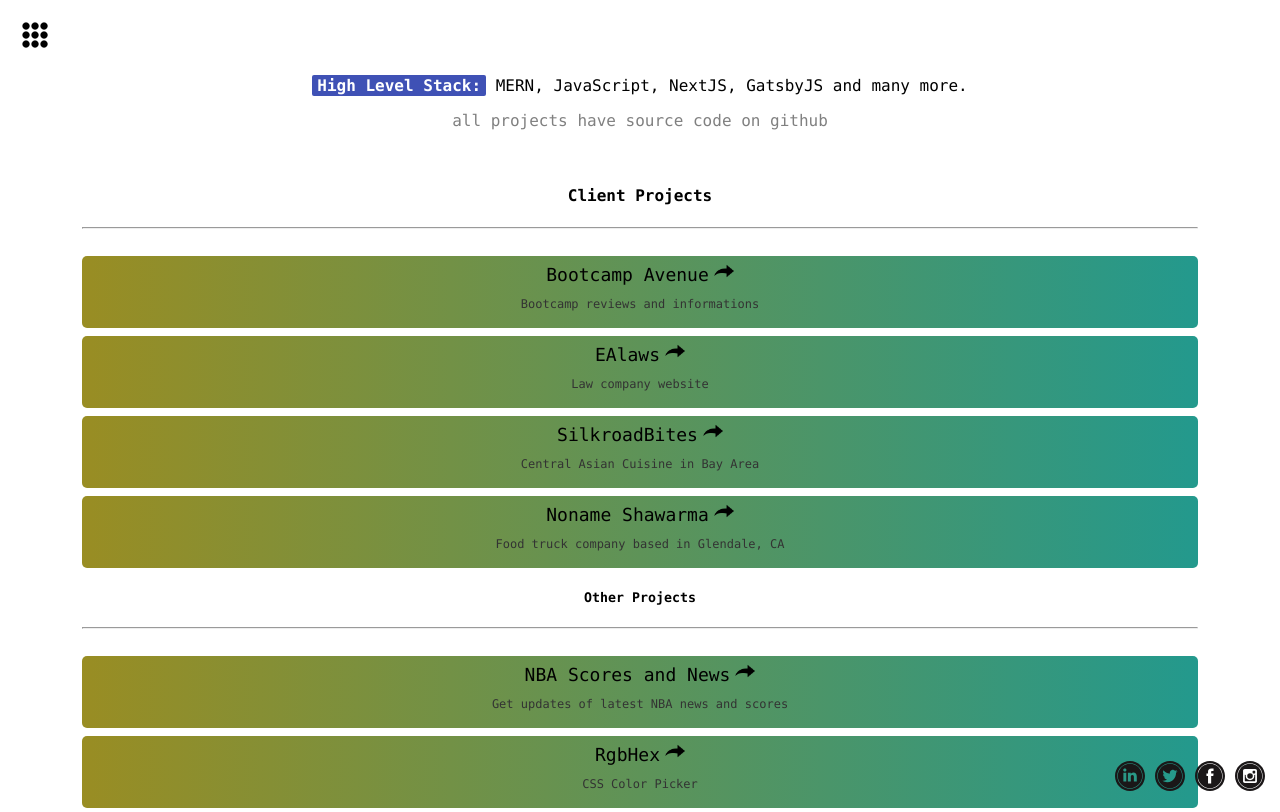
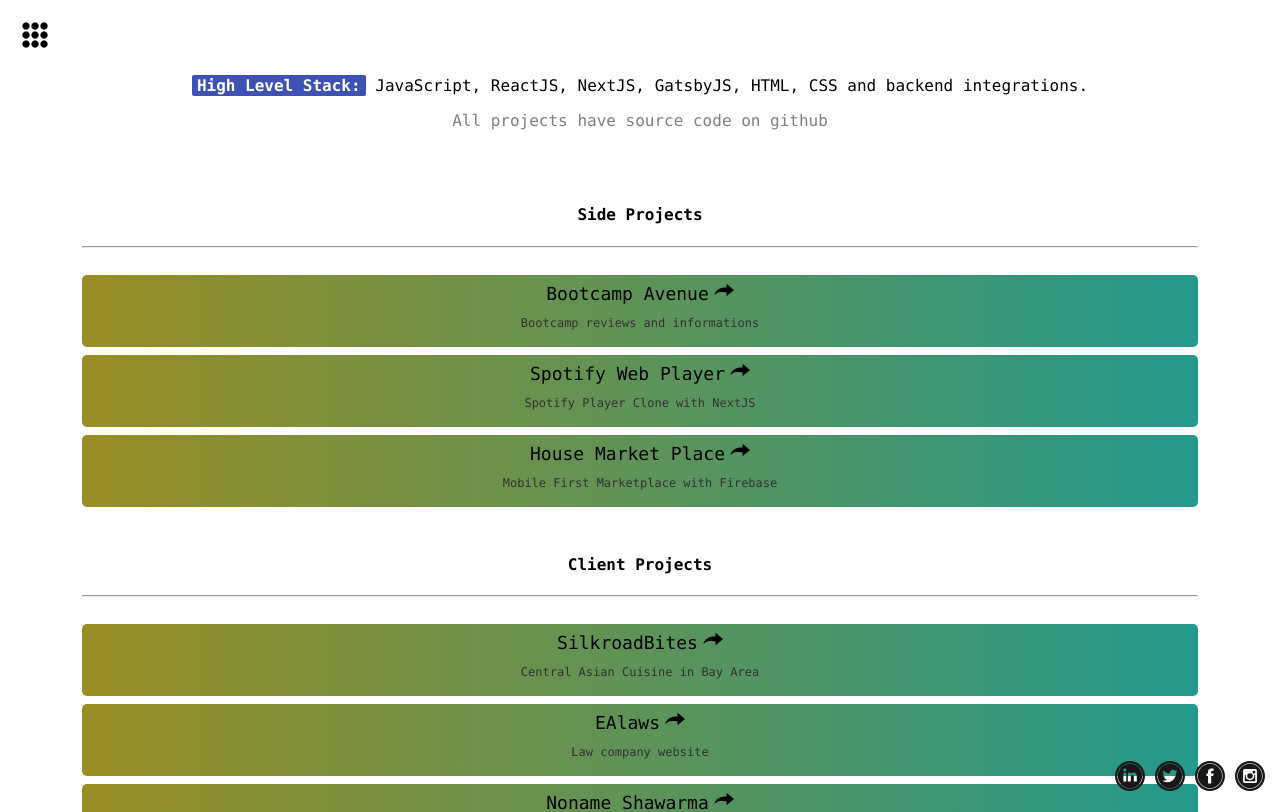
Before and after one commit to urakymzhan/personal-site, a React (Create React App) app: page /projects in a window 1280 px wide. Shown: the top 812 px of the page. Built offline with nearby package versions, Linux system fonts and the light colour scheme.

Commit message:
projects added

```diff
--- a/src/components/dynamic/Sidebar.jsx
+++ b/src/components/dynamic/Sidebar.jsx
@@ -1,10 +1,10 @@
-import React from "react";
-import { Link } from "react-router-dom";
-import profile from "../../assets/profile.jpeg";
-import { SideNav, Profile, ProfileImage, SideNavBlogTitles } from "./styled";
+import React from 'react';
+import { Link } from 'react-router-dom';
+import profile from '../../assets/profile.jpeg';
+import { SideNav, Profile, ProfileImage, SideNavBlogTitles } from './styled';
 
 const bookshelf_url =
-  "https://www.goodreads.com/review/list/120002670-ulan-rakymzhanov?ref=nav_mybooks&shelf=read";
+  'https://www.goodreads.com/review/list/120002670-ulan-rakymzhanov?ref=nav_mybooks&shelf=read';
 
 const Sidebar = ({ open, setOpen }) => {
   return (
@@ -19,27 +19,27 @@
         </Link>
       </Profile>
       <SideNavBlogTitles>
+        <Link to="/projects" onClick={() => setOpen(!open)}>
+          <li>
+            <span role="img" aria-label="tools emoji">
+              🛠️
+            </span>{' '}
+            Projects
+          </li>
+        </Link>
         <Link to="/blogs" onClick={() => setOpen(!open)}>
           <li>
             <span role="img" aria-label="handwrite emoji">
               ✍🏻
-            </span>{" "}
-            Blogs{" "}
-          </li>
-        </Link>
-        <Link to="/projects" onClick={() => setOpen(!open)}>
-          <li>
-            <span role="img" aria-label="tools emoji">
-              🛠️
-            </span>{" "}
-            Projects
+            </span>{' '}
+            Blogs{' '}
           </li>
         </Link>
         <Link to="/videos" onClick={() => setOpen(!open)}>
           <li>
             <span role="img" aria-label="televison emoji">
               📺
-            </span>{" "}
+            </span>{' '}
             Teaching Videos
           </li>
         </Link>
@@ -47,7 +47,7 @@
           <li>
             <span role="img" aria-label="certificate emoji">
               📜
-            </span>{" "}
+            </span>{' '}
             Qualifications
           </li>
         </Link>
@@ -55,7 +55,7 @@
           <li>
             <span role="img" aria-label="bookshelf emoji">
               📚
-            </span>{" "}
+            </span>{' '}
             Bookshelf
           </li>
         </a>
--- a/src/components/static/Footer.jsx
+++ b/src/components/static/Footer.jsx
@@ -1,7 +1,7 @@
 import React from 'react';
 import { MainFooter } from './styled';
 
-const Footer = ({open}) => {
+const Footer = ({ open }) => {
   return (
     <MainFooter>
       <a
@@ -26,22 +26,14 @@
           alt="twitter"
         />
       </a>
-      <a
-        href="https://www.facebook.com/ulan13"
-        target="_blank"
-        rel="noopener noreferrer"
-      >
+      <a href="#" rel="noopener noreferrer">
         <img
           src={require('../../assets/facebook.svg').default}
           className="footer-icon"
           alt="facebook"
         />
       </a>
-      <a
-        href="https://www.instagram.com/u_rakymzhan/"
-        target="_blank"
-        rel="noopener noreferrer"
-      >
+      <a href="#" rel="noopener noreferrer">
         <img
           src={require('../../assets/instagram.svg').default}
           className="footer-icon"
--- a/src/components/static/Projects.jsx
+++ b/src/components/static/Projects.jsx
@@ -1,64 +1,43 @@
 import React from 'react';
 import forward from '../../assets/arrowRight.png';
 import { ProjectsWrapper } from './styled';
-import { clientProjects, otherProjects} from './dataStore';
+import { projects } from './dataStore';
 
 function Projects() {
   return (
     <ProjectsWrapper>
       <p id="stack">
-        <span>High Level Stack:</span> MERN, JavaScript, NextJS, GatsbyJS and
-        many more.
+        <span>High Level Stack:</span> JavaScript, ReactJS, NextJS, GatsbyJS,
+        HTML, CSS and backend integrations.
       </p>
-      <p id="git-link"> all projects have source code on github </p>
-      <br />
-      <h4>Client Projects</h4>
-      <hr />
+      <p id="git-link"> All projects have source code on github </p>
       <br />
 
       <div className="row">
-      {
-        clientProjects && clientProjects.map((project, idx) => {
+        {projects?.map((project, idx) => {
           return (
-            <div className="project-card" key={idx}>
+            <>
+              <br />
+              <h4 key={idx}>{project?.title}</h4>
+              <hr />
+              <br />
+              {project?.content.map((content, i) => (
+                <div className="project-card" key={i}>
                   <a
-              href={project.projectUrl}
+                    href={content?.projectUrl}
                     target="_blank"
                     rel="noopener noreferrer"
                   >
-              {project.title}<img src={forward} alt="forwarding" />
-              <p>{project.definition}</p>
-            </a>
-
-          </div>
-          )
-        })
-      }
-      </div>
-
-      <h5>Other Projects</h5>
-      <hr />
-      <br />
-
-      <div className="row">
-      {
-        otherProjects && otherProjects.map((project, idx) => {
-          return (
-            <div className="project-card" key={idx}>
-            <a
-              href={project.projectUrl}
-              target="_blank"
-              rel="noopener noreferrer"
-            >
-              {project.title}<img src={forward} alt="forwarding" />
-            <p>{project.definition}</p>
+                    {content?.title}
+                    <img src={forward} alt="forwarding" />
+                    <p>{content?.definition}</p>
                   </a>
                 </div>
-          )
-        })
-      }
+              ))}
+            </>
+          );
+        })}
       </div>
-
     </ProjectsWrapper>
   );
 }
--- a/src/components/static/Videos.jsx
+++ b/src/components/static/Videos.jsx
@@ -1,26 +1,20 @@
 import React from 'react';
 import { VideosWrapper } from './styled';
-import poster from '../../assets/poster.jpg';
-import {teachingVideos} from './dataStore';
+import { teachingVideos } from './dataStore';
 
 const Videos = () => {
   return (
     <VideosWrapper>
-      {/* <div>
-        <div className="image-container">
-          <img src={poster} alt="poster" id="poster-image" />
-        </div>
-      </div> */}
-      {/* <h4>Many videos are hidden from public...</h4> */}
-      {
-        teachingVideos && teachingVideos.map(video => {
+      <h4>Old videos when i first started teaching people.</h4>
+      {teachingVideos &&
+        teachingVideos.map((video, idx) => {
           return (
-            <section>
+            <section key={idx}>
               <h1>{video.concept}</h1>
-            {
-              video.videos && video.videos.map(singleVideo => {
+              {video.videos &&
+                video.videos.map((singleVideo, i) => {
                   return (
-                  <>
+                    <div key={i}>
                       <h5>{singleVideo.title}</h5>
                       <iframe
                         className="front-end-video"
@@ -32,14 +26,12 @@
                         allow="accelerometer; autoplay; encrypted-media; gyroscope; picture-in-picture"
                         allowFullScreen
                       ></iframe>
-                  </>
-                )
-              })
-            }
+                    </div>
+                  );
+                })}
             </section>
-          )
-        })
-      }
+          );
+        })}
     </VideosWrapper>
   );
 };
--- a/src/components/static/dataStore.js
+++ b/src/components/static/dataStore.js
@@ -40,11 +40,35 @@
   },
 ];
 
-export const clientProjects = [
+export const projects = [
+  {
+    title: 'Side Projects',
+    content: [
       {
         title: 'Bootcamp Avenue',
         definition: 'Bootcamp reviews and informations',
         projectUrl: 'https://bootcampavenue.com/',
+      },
+      {
+        title: 'Spotify Web Player',
+        definition: 'Spotify Player Clone with NextJS',
+        projectUrl: 'https://spotify-web-player-beryl.vercel.app/',
+      },
+      {
+        title: 'House Market Place',
+        definition: 'Mobile First Marketplace with Firebase',
+        projectUrl:
+          'https://house-marketplace-mbd0fkxxv-urakymzhan.vercel.app/',
+      },
+    ],
+  },
+  {
+    title: 'Client Projects',
+    content: [
+      {
+        title: 'SilkroadBites',
+        definition: 'Central Asian Cuisine in Bay Area',
+        projectUrl: 'https://silkroadbites.com/',
       },
       {
         title: 'EAlaws',
@@ -52,18 +76,15 @@
         projectUrl: 'https://ealaws.com/',
       },
       {
-    title: 'SilkroadBites',
-    definition: 'Central Asian Cuisine in Bay Area',
-    projectUrl: 'https://silkroadbites.com/',
-  },
-  {
         title: 'Noname Shawarma',
         definition: 'Food truck company based in Glendale, CA',
         projectUrl: 'https://urakymzhan.github.io/nonameshawarma/',
       },
-];
-
-export const otherProjects = [
+    ],
+  },
+  {
+    title: 'Other Projects',
+    content: [
       {
         title: 'NBA Scores and News',
         definition: 'Get updates of latest NBA news and scores',
@@ -94,4 +115,6 @@
         definition: 'Small Hangman Exercise',
         projectUrl: 'https://urakymzhan.github.io/hangman/',
       },
+    ],
+  },
 ];
```
Also changed, not shown: 1 other file (tests, documents, lock files or other folders). Lines whose indentation alone changed are shown as unchanged.
